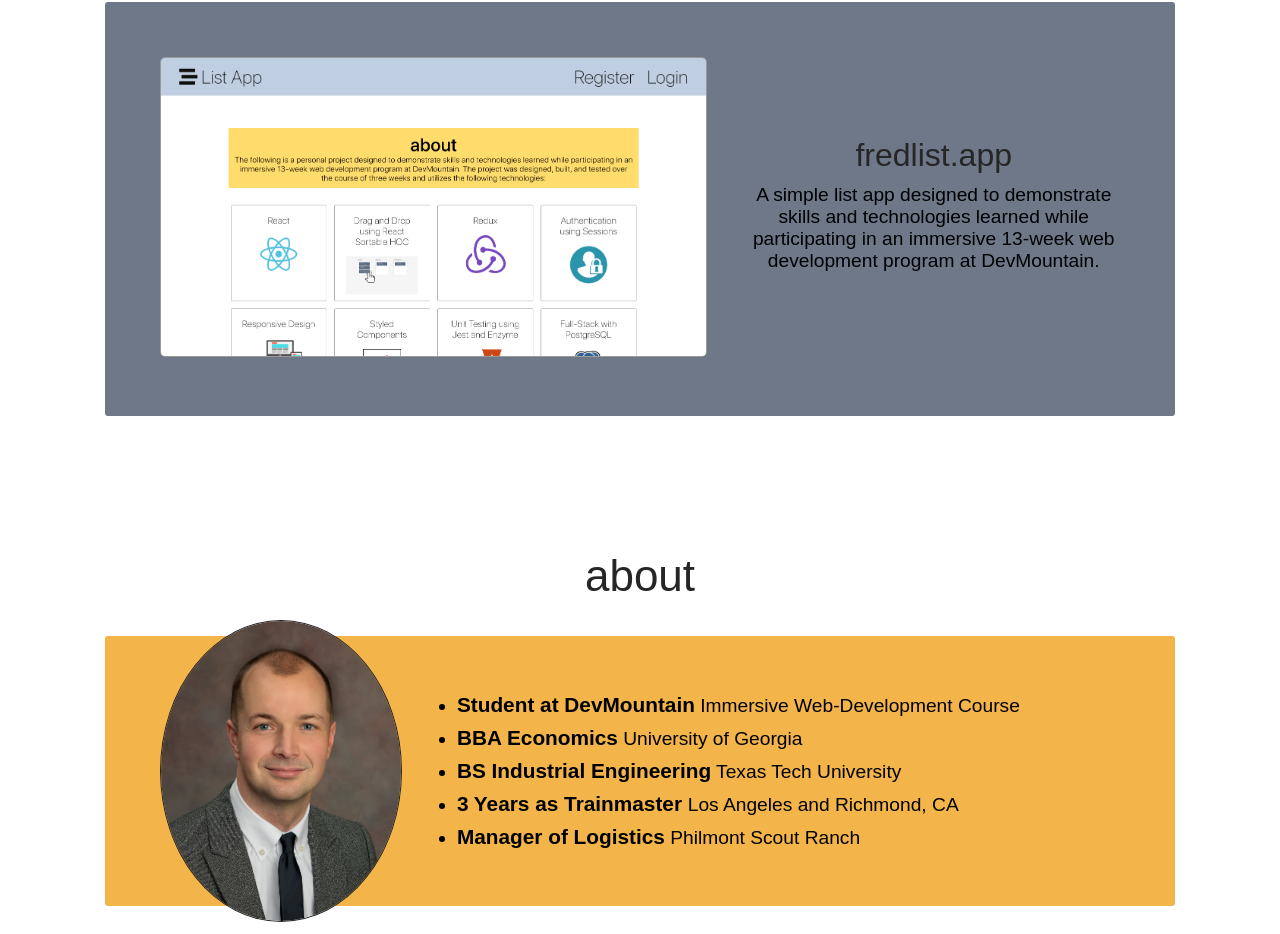
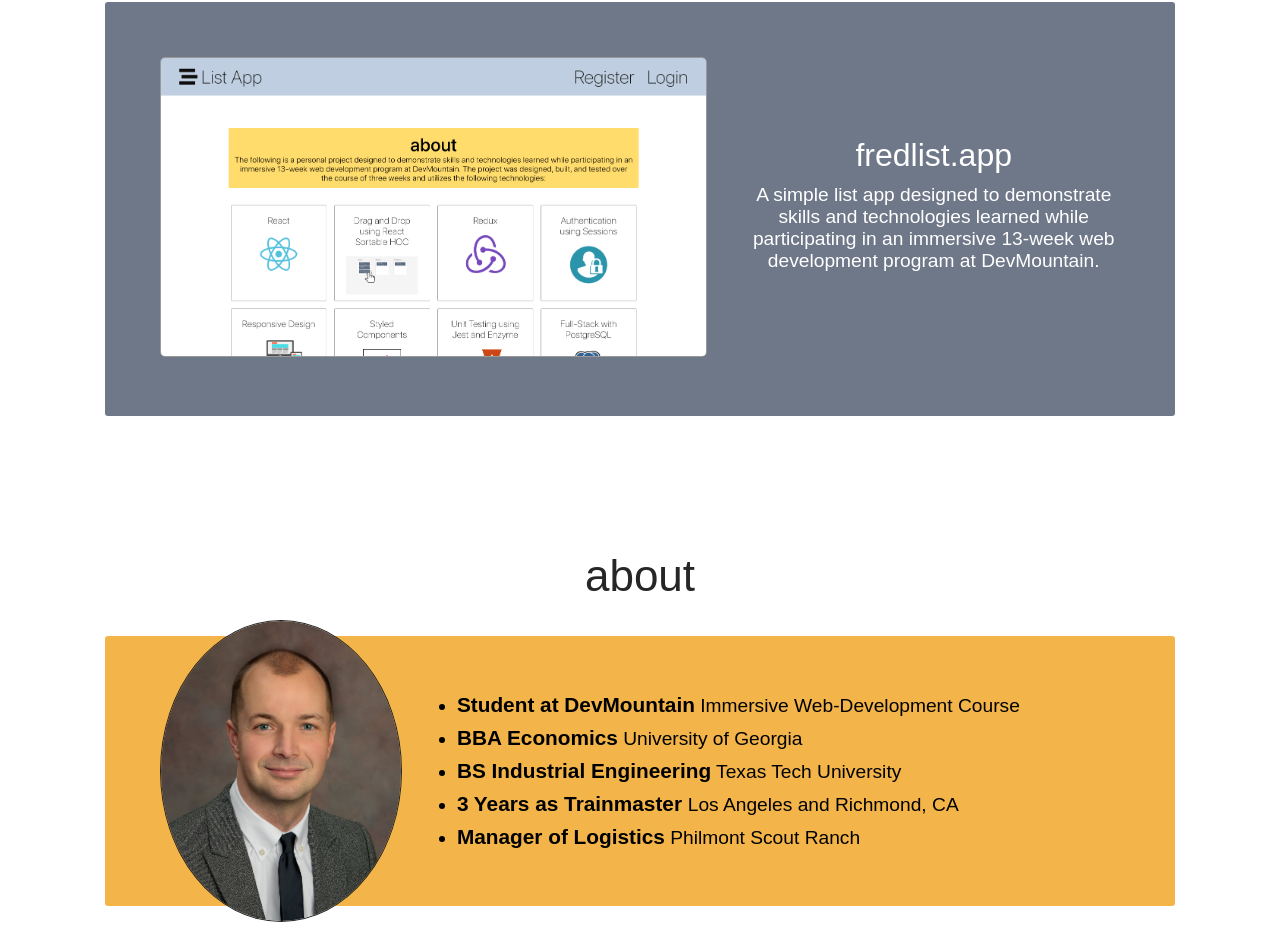
Before and after one commit to fdavison1/portfolio-mockup, a React (Create React App) app: page / in a window 1280 px wide. Shown: the part 933-1867 px from the top of the page. Built offline with nearby package versions, Linux system fonts and the light colour scheme.

Commit message:
css update

```diff
--- a/src/App.css
+++ b/src/App.css
@@ -110,3 +110,7 @@
   padding: 0;
   }
 }
+
+#fredlist {
+  color: white;
+}
--- a/src/App.js
+++ b/src/App.js
@@ -106,6 +106,7 @@
 }`
 
 const Paragraph = styled.p`
+color: white
 font-size: 1.2rem
 font-family: sans-serif
 font-weight: 200
@@ -240,7 +241,7 @@
           </a>
           <ListApp>
           <A href='https://fredlist.app/' target='_blank' rel="noopener noreferrer">
-          <SubTitle>fredlist.app</SubTitle>
+          <SubTitle id='fredlist'>fredlist.app</SubTitle>
           </A>
           <Paragraph>A simple list app designed to demonstrate skills and technologies learned while participating in an immersive 13-week web development program at DevMountain.</Paragraph>
           </ListApp>
```
